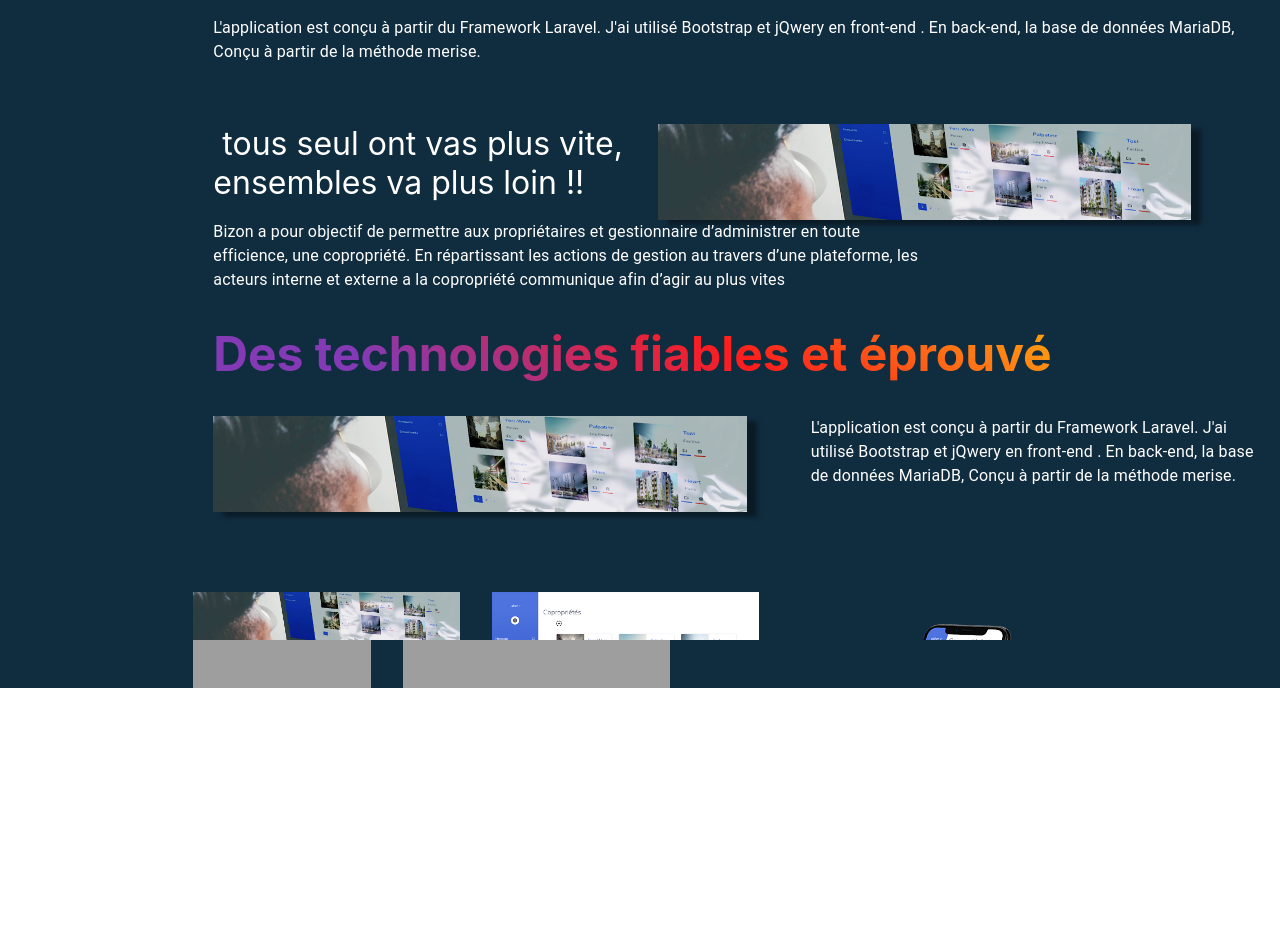
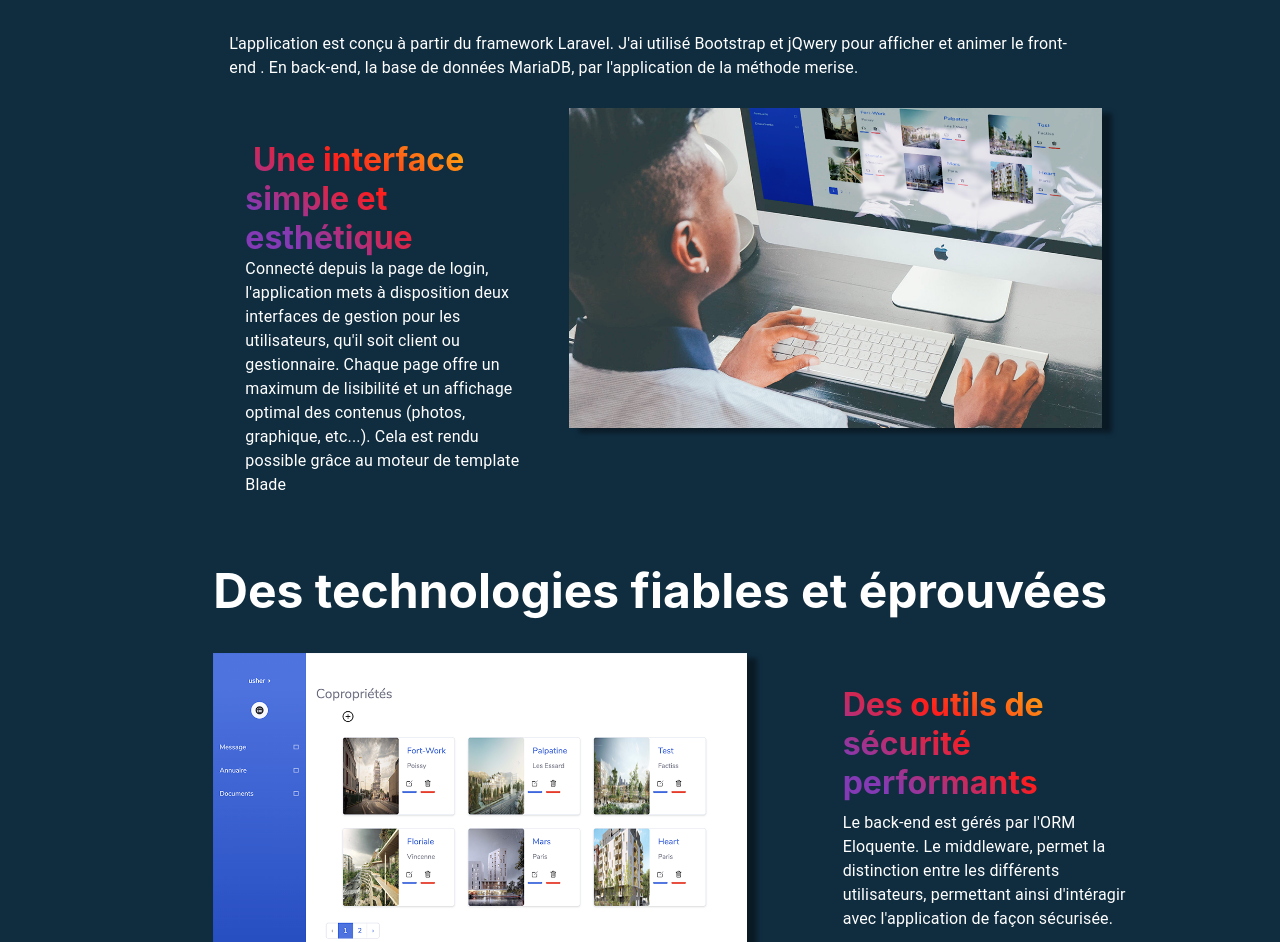
Before and after one commit to Shaddowr88/AlannTheBoss, a React (Create React App) app: page /ProjetMsw/1 in a window 1280 px wide. Shown: the part 370-1312 px from the top of the page. Before the commit the page ends 1058 px from the top, so only its background shows below. Built offline with nearby package versions, Linux system fonts and the light colour scheme; grey boxes are pictures that could not be loaded.

Commit message:
last update & ccorrections

```diff
--- a/package.json
+++ b/package.json
@@ -9,17 +9,18 @@
     "@testing-library/react": "^9.3.2",
     "@testing-library/user-event": "^7.1.2",
     "antd": "^4.3.4",
+    "axios": "^0.20.0",
     "delay": "^4.3.0",
-    "axios": "^0.20.0",
     "jquery": "^3.5.0",
     "lodash-es": "^4.17.15",
     "material-auto-rotating-carousel": "^3.0.2",
     "react": "^16.13.1",
     "react-dom": "^16.13.1",
+    "react-mailto": "^0.4.0",
     "react-router-dom": "^5.2.0",
     "react-scripts": "3.4.3",
+    "react-scroll-horizontal": "^1.6.4",
     "react-scrollspy-nav": "^1.2.4",
-    "react-scroll-horizontal": "^1.6.4",
     "react-spring": "^8.0.27",
     "react-swipeable-views": "^0.13.9",
     "velocity-react": "^1.4.3"
--- a/src/App.css
+++ b/src/App.css
@@ -135,12 +135,12 @@
 
 .expo{
   margin-right:2em;
-  height:3em;
+  height:10em;
 }
 
 .expo1{
   margin-right:2em;
-  height:3em;
+  height:10em;
   box-shadow: 10px 5px 5px rgba(0, 0, 0, 0.425);
 
 }
--- a/src/Component/ Steering/bottumToolBar.js
+++ b/src/Component/ Steering/bottumToolBar.js
@@ -1,5 +1,9 @@
 import React from 'react';
 import Grid from "@material-ui/core/Grid";
+import LinkedInIcon from '@material-ui/icons/LinkedIn';
+import AlternateEmailIcon from '@material-ui/icons/AlternateEmail';
+import GitHubIcon from '@material-ui/icons/GitHub';
+
 
 class BottomToolBarApp extends React.Component {
     render() {
@@ -26,10 +30,10 @@
 
                 <Grid xs={12} sm={2} style={{padding:"1em", margin:"1em", borderRadius:"8px"}}>
                     <h3 style={{padding:"1em", borderRadius:"8px"}} > Contact</h3>
-                    <ol style={{listStyleType: "circle"}}>
-                        <li>Mail: LS@gmail.com</li><br/>
-                        <li>LinkDin: ls</li><br/>
-                        <li>Github: ls</li><br/>
+                    <ol style={{listStyleType: "none"}}>
+                        <li> <AlternateEmailIcon/> <a style={{ marginLeft:"1em" }}>lsunve@me.com</a> </li><br/>
+                        <li><LinkedInIcon/> <a style={{ marginLeft:"1em" }}> in/loicsun</a></li> <br/>
+                        <li><GitHubIcon/> <a style={{ marginLeft:"1em" }}>Shaddowr88</a></li><br/>
                     </ol>
                 </Grid>
             </Grid>
--- a/src/Component/buldo/cgu.js
+++ b/src/Component/buldo/cgu.js
@@ -1,7 +1,7 @@
 import React from 'react'
 import ToolBarCgu from '../ Steering/toolBarCgu'
 import { useEffect } from 'react';
-import { useLocation, BrowserRouter } from 'react-router-dom';
+import { useLocation, BrowserRouter} from 'react-router-dom';
 
 const ScrollToTop = ({ children }) => {
   const { pathname } = useLocation();
@@ -46,7 +46,7 @@
 Les présentes Conditions Générales d'Utilisation sont régies et interprétées conformément au droit français.
 En cas de contestation liée à l’utilisation du site LoicS.com, vous avez la possibilité de recourir à une procédure de médiation conventionnelle ou à toute autre procédure de mode alternatif de règlement des différends.
 Loic SUNVÉ se réserve le droit de requérir et d'obtenir des injonctions ou ordonnances pour la défense de ses droits aux termes des présentes.
-            </p>
+            </p> {/*<br/> <Link to="../files/CGU.pdf" target="_blank" download>Download</Link>*/}
             </div>
             </ScrollToTop>
       </BrowserRouter>
--- a/src/RouterApp.js
+++ b/src/RouterApp.js
@@ -21,6 +21,7 @@
                 <Route exact path="/" children={<App/>} />
                 <Route path="/ProjetMsw/:id" children={<MswwPage />} />
                 <Route path="/CGU" children={<Cgu/>} />
+                <Route exact path="/link" render={() => (window.location = "www.linkedin.com/in/loicsun")} />
             </Switch>
             {/*{background && <Route path="/img/:id" children={<Modal />} />}*/}
         </div>
--- a/src/msww.js
+++ b/src/msww.js
@@ -46,47 +46,37 @@
 
         { id: 0,
             title: "MS WOODWORK",
-            textes: "Menuisier Spécialiste dans la création et l'agencement de meubles sur-mesure. ",
-            texte01: " Inspiré par l’élégance des texture et courbe naturel du bois.",
-    label01:" ",
-        label02:"Design",
-        label03:"Aperçu",
+            textes: "Un projet gravé dans le bois",
+            texte01: "Inspiré par l’élégance des textures et courbes naturelles du bois.",
+        texte010: "Inspiré par les différentes techniques utilisées pour transformer le bois en oeuvre d'art.",
         title02: "Graver dans le bois et dans nos esprits",
-    texte02: "Identité visuelle marquante, a l’image des créations de ce spécialiste dans l'agencement et la conception de meuble sur-mesure\n" +
-    "    de fonctionnalité Gestion des utilisateurs, rôle et autorisation par utilisateur.",
-        tdescribe02: "",
-        techno02: "",
+        texte02: "Identité visuelle marquante, à l’image des créations d'un spécialiste dans la conception de meuble sur-mesure",
+        title03: "....",
+        texte03: " l'identité visuelle de la marque est pensé pour être exploité selon deux types de support. L'artisan à la possibilité d'appliquer les éléments sur des supports en bois, en utilisant la technique de Pirot gravure. Mais aussi, de méthode plus traditionnel, comme l'impression sur papier.",
         color: "DarkOrchid",
         src:FLORAL,
-        sample00:"John",
         sample01:MSWW01 ,
         sample02:MSWW02 ,
         sample03:MSWW03 ,
-        sample05:"Jones",
 },
 
     { id: 1,
         title: "BIZON",
-        textes: "La gestion de copropriétés sur 365° en toute sérenité",
+        textes: "Plate-forme Web conçu pour la gestion de copropriété",
         label01:" Pour une gestion proactive et en collaboration avec tous les acteurs de la vie d'un copropriété. ",
-        label02:" DEv",
-        label03:"aperçus",
-        texte01: " tous seul ont vas plus vite, ensembles va plus loin !! ",
-        texte010: " Bizon a pour objectif de permettre aux propriétaires et gestionnaire d’administrer en toute efficience, une copropriété. En répartissant les  actions de gestion au travers d’une plateforme, les acteurs interne et externe a la copropriété communique  afin d’agir au plus vites ",
-        title02: "Des technologies fiables et éprouvé",
-            texte02: "L'application est conçu à partir du Framework Laravel. J'ai utilisé Bootstrap et jQwery en front-end . En back-end, la base de données MariaDB, Conçu à partir de la méthode merise. ",
-        title03: "Bizon Un CRM en mode SAAS",
-        texte03: "Le CRM bizon , est un gestionnaire de biens immobiliers qui permet de bénéficier de fonctionnalité Gestion des utilisateurs, rôle et autorisation par utilisateur.",
+        texte01: " Une interface simple et esthétique",
+        texte010: " Connecté depuis la page de login, l'application mets à disposition deux interfaces de gestion pour les utilisateurs, qu'il soit client ou gestionnaire. Chaque page offre un maximum de lisibilité et un affichage optimal des contenus (photos, graphique, etc...). Cela est rendu possible grâce au moteur de template Blade ",
+        title02: "Des technologies fiables et éprouvées",
+        texte02: "L'application est conçu à partir du framework Laravel. J'ai utilisé Bootstrap et jQwery pour afficher et animer le front-end . En back-end, la base de données MariaDB, par l'application de la méthode merise. ",
+        title03: "Des outils de sécurité performants",
+        texte03: "Le back-end est gérés par l'ORM Eloquente. Le middleware, permet la distinction entre les différents utilisateurs, permettant ainsi d'intéragir avec l'application de façon sécurisée. ",
         tdescribe02: "Espace de gestion des contacts. Un Dashboard pour visualiser rapidement des événements et dépenses.\n" +
-    "        Interfaces Multi compte.",
-        techno02: "Laravel : mySQL",
+    " Interfaces Multi compte.",
         color: "DarkOrchid",
         src:Lima,
-        sample00:"John",
         sample01:Bison01 ,
         sample02:Bison02 ,
         sample03:Bison03 ,
-        sample05:"Jones"
     },
 
     { id: 2,
@@ -103,22 +93,20 @@
         techno02: "Laravel : mySQL",
         color: "DarkOrchid",
         src:Lima,
-        sample00:"John" ,
         sample02:Bison02 ,
         sample03:Bison03 ,
-        sample05: "Jones"
     },
 
     { id: 3,
-        title: " Les Del'ile's des doudous ",
-        textes: "Plonger au cœur de la gastronomie antillaise",
+        title: " Les Del'île's des doudous ",
+        textes: "Une identité élégante et artisanal",
         label01: "Chaleurs et douceurs gourmandes, raconter à travers des différents supports.",
-        label02:"Design",
+        texte010:"Ce projet a été conçu dans le but que chaque élément contribue à son identité. De la sélection des bouteilles en passant par le façonnage des différents supports à la main. Ce projet contient aussi des packaging événementiels",
             label03:"Aperçu",
-        texte01: " La mise en valeur des origines ethniques des produits. Et de mettre en place des systèmes de conditionnement moderne et écologique ",
-        title02:  " Mettre les petits plats dans les grands écrin ",
-        texte02: " Les Del'ile's des doudous a nécessité la création d'une identité visuelle, déclinable sur plusieurs supports de type Print ( Logo, papeterie, etc.) ou Web ( médias sociaux ainsi ). Et fin de valoriser les produits, concevoir des packagings moderne ",
-        techno02: ".",
+        texte01: " Des systèmes de conditionnement moderne et écologique ",
+        title02:  " ....",
+        title03:  " Chaleurs et douceurs gourmandes, raconter à travers les différents supports. ",
+        texte03: " Les Del'île's des doudous a nécessité la création d'une identité visuelle, déclinable sur plusieurs supports de type Print ( Logo, papeterie, etc.) ou Web ( médias sociaux ainsi ). Afin de valoriser les produits, concevoir des packaging moderne ",
         color: "DarkOrchid",
         src:Lima,
         sample00:"John",
@@ -169,7 +157,9 @@
 
     let { id } = useParams();
     let image = DATAS[parseInt(id, 10)];
-    if (!image) return <div style={{ height:"80rem", padding:"2em", paddinTop:"50em"}}>
+    if (!image) return <BrowserRouter>
+    <ScrollToTop> <div style={{ height:"80rem", padding:"2em", paddinTop:"50em"}}>
+
       <Typography className="cuttinText2"
       style={{  color: "rgba(12,6,6,0.62)",fontSize:"10em",}}>
       Oups!!!
@@ -179,7 +169,8 @@
       cette page est en cours de construction
       </p>
       <WaitIll/>
-        </div>;
+        </div> </ScrollToTop>
+        </BrowserRouter>;
 
 
     return (
@@ -216,36 +207,55 @@
 
                            {/* comptenue des rubriques*/}
 
-                        <Grid xs={12} sm={12} lg={10}>
+                        <Grid xs={12} sm={12} lg={10} >
+                        <Grid container style={{padding:"1em"}}>
                                     <Grid  container md={11} lg={12} xs={12} >
-                                        <h1 className="cuttinText1" style={{ fontStyle: "bold", fontSize:"3em", top:"30em"}}>{image.textes}</h1>
+                                        <h1 style={{ fontStyle: "bold", fontSize:"3em", top:"30em"}}>{image.textes}</h1>
                                     </Grid>
+                                    <Grid lg={10}  ><Typography >
+                                    {image.texte02}
+                                        </Typography></Grid>
 
-                                    <Typography> {image.texte02} </Typography><br/><br/><br/>
-
+                                    <br/><br/><br/>
+                        </Grid>
                                     <Grid container style={{fontSize:"2em"}}>
-                                        <Grid lg={5} >{image.texte01}</Grid>
+                                    <Grid container lg={4} style={{padding:"1em"}}>
+                                        <Grid lg={12} className="cuttinText1" >{image.texte01}</Grid>
+                                        <Grid lg={12}  ><Typography >
+                                            {image.texte010}
+                                        </Typography></Grid>
+                                        </Grid>
                                         <Grid lg={6} className="expo1" style={{backgroundImage: `url(${image.sample01})`, backgroundSize: "cover"}}></Grid>
 
                                     </Grid>
 
-                                    <Grid xs={12} sm={8} style={{fontSize:"2em"}}>
-                                        <Typography>
-                                            {image.texte010}
-                                        </Typography>
+                                    <Grid xs={12} sm={4} style={{fontSize:"2em"}}>
+
                                     </Grid>
 
                                     <Grid xs={12} sm={5} lg={12} >
-                                            <h1 className="cuttinText1" style={{ fontStyle: "bold", fontSize:"3em", top:"30em"}} >{image.title02}</h1>
+                                            <h1 style={{ fontStyle: "bold", fontSize:"3em", top:"30em",}} >{image.title02}</h1>
                                         </Grid>
 
                                         <Grid container style={{fontSize:"2em"}}>
-                                        <Grid lg={6} className="expo1" style={{backgroundImage: `url(${image.sample01})`, backgroundSize: "cover"}}></Grid>
-                                        <Grid lg={5} ><Typography>
-                                                {image.texte02}
-                                            </Typography>
-                                            </Grid>
+                                        <Grid lg={6} className="expo1" style={{backgroundImage: `url(${image.sample02})`, backgroundSize: "cover"}}></Grid>
+                                        <Grid container lg={4} style={{padding:"1em"}}>
+                                        <Grid lg={12} className="cuttinText1" >{image.title03}</Grid>
+                                        <Grid lg={12}  ><Typography >
+                                            {image.texte03}
+                                        </Typography></Grid>
+                                        </Grid>
                                     </Grid>
+
+                                   <br/><br/><br/>
+{/*
+                                    <Grid container style={{fontSize:"2em"}}>
+
+                                        <Grid lg={6} className="expo1" style={{backgroundImage: `url(${image.sample03})`, backgroundSize: "cover"}}></Grid>
+
+                                    </Grid>
+
+
 
 
 
@@ -272,7 +282,7 @@
                                                 <h3> </h3>
                                                 <p></p>
                                             </Grid>
-                                        </Grid>
+                                        </Grid>*/}
 
                         </Grid>
                     </Grid>
```
Also changed, not shown: 2 other files (tests, documents, lock files or other folders).
